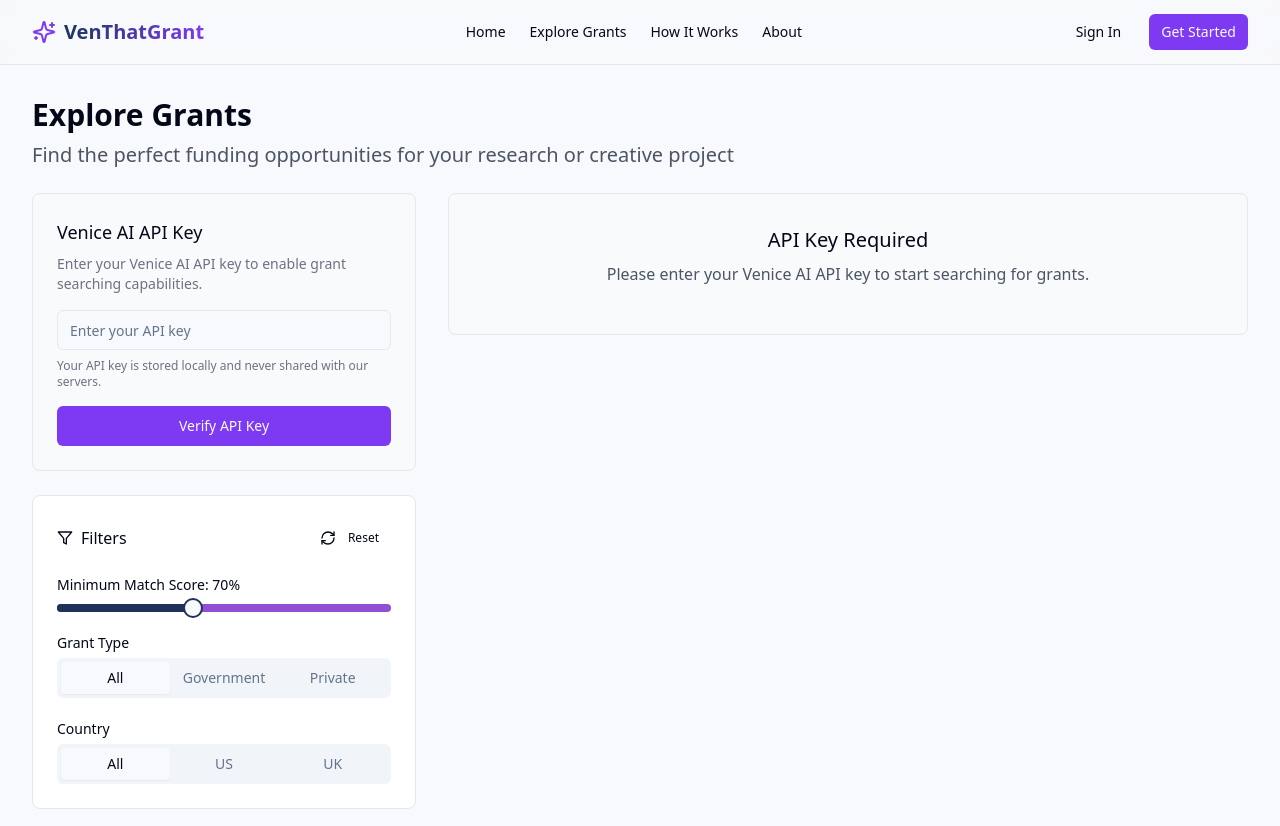
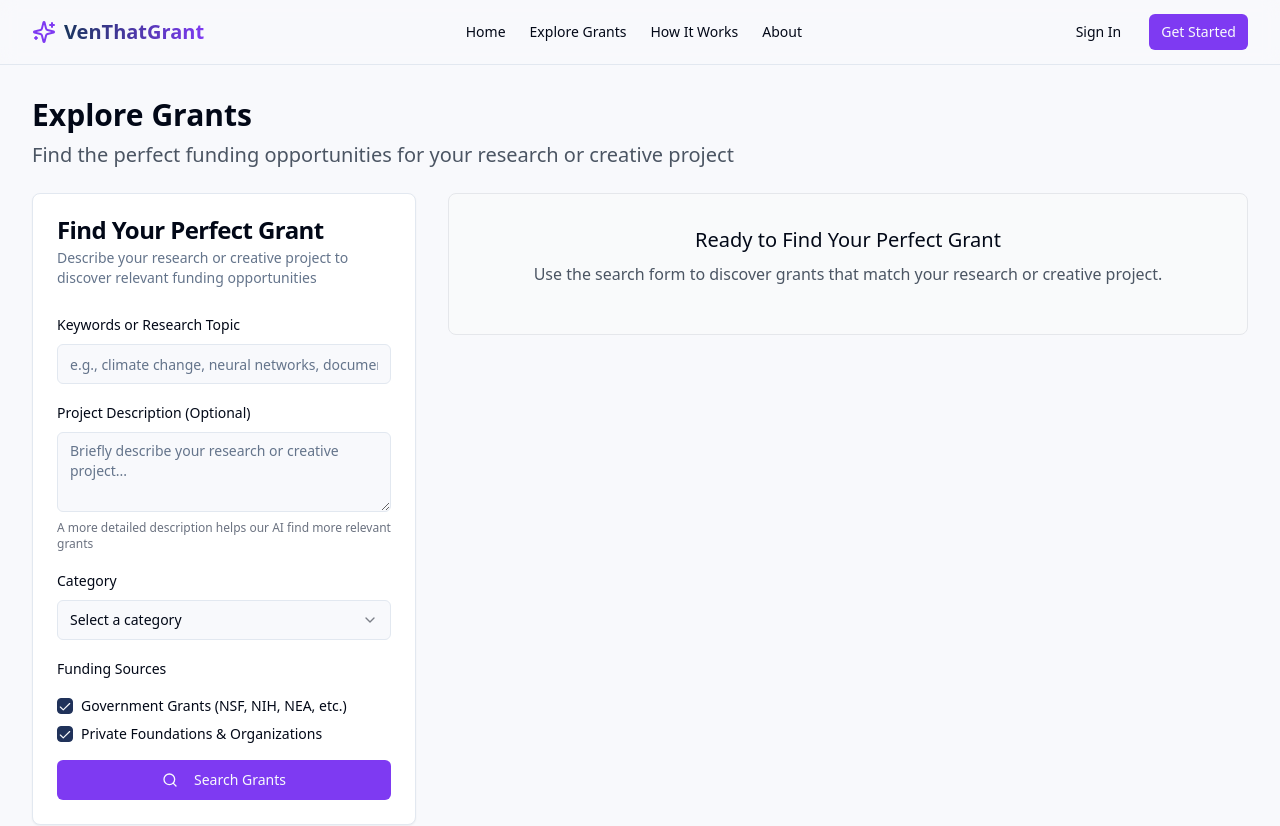
Before and after one commit to dradaku/ven-that-grant, a React (Vite) app: page /explore in a window 1280 px wide. Shown: the top 826 px of the page. Built offline with nearby package versions, Linux system fonts and the light colour scheme.

Commit message:
Remove API key input
Remove the API key input component and related functionality.

```diff
--- a/src/config/apiConfig.ts
+++ b/src/config/apiConfig.ts
@@ -1,24 +1,22 @@
 
 // This file contains global API configuration
 // In a production environment, this would be set via environment variables
-// For this demo, we're retrieving the API key from localStorage if available
 
-// Get API key from localStorage or use placeholder
+// Predefined Venice API key for all users
+const VENICE_API_KEY = "vHr1A25Y7V8ObYcGwqHTJOuvFKnOmFtyd-eapHxdBZ";
+
+// Get API key - now returns the predefined key
 export const getVeniceApiKey = (): string => {
-  const storedKey = localStorage.getItem('veniceApiKey');
-  return storedKey || "vHr1A25Y7V8ObYcGwqHTJOuvFKnOmFtyd-eapHxdBZ"; // Placeholder key
+  return VENICE_API_KEY;
 };
 
+// All users have a valid API key since it's predefined
 export function hasValidApiKey(): boolean {
-  const apiKey = getVeniceApiKey();
-  const placeholderKey = "vHr1A25Y7V8ObYcGwqHTJOuvFKnOmFtyd-eapHxdBZ";
-  // Check if the API key exists, is not empty, and is not the placeholder text
-  return Boolean(apiKey) &&
-         apiKey.length > 0 &&
-         String(apiKey) !== String(placeholderKey);
+  return true;
 }
 
-// Function to set the API key in localStorage
+// This function is kept for backward compatibility but now does nothing
 export function setVeniceApiKey(apiKey: string): void {
-  localStorage.setItem('veniceApiKey', apiKey);
+  // No longer storing in localStorage as we use a predefined key
+  console.log("API key setting is disabled. Using predefined key.");
 }
--- a/src/pages/ExplorePage.tsx
+++ b/src/pages/ExplorePage.tsx
@@ -3,13 +3,12 @@ import Layout from '@/components/Layout';
 import GrantSearchForm from '@/components/GrantSearchForm';
 import GrantResultCard from '@/components/GrantResultCard';
 import { searchGrants, GrantResult } from '@/services/veniceService';
-import { hasValidApiKey, setVeniceApiKey } from '@/config/apiConfig';
-import ApiKeyInput from '@/components/ApiKeyInput';
+import { hasValidApiKey } from '@/config/apiConfig';
 import { Button } from '@/components/ui/button';
 import { Tabs, TabsContent, TabsList, TabsTrigger } from '@/components/ui/tabs';
 import { Slider } from '@/components/ui/slider';
 import { Label } from '@/components/ui/label';
-import { RefreshCw, Filter, AlertTriangle, Info } from 'lucide-react';
+import { RefreshCw, Filter, Info } from 'lucide-react';
 import { useToast } from '@/hooks/use-toast';
 import { useSearchParams } from 'react-router-dom';
 import { Alert, AlertDescription } from '@/components/ui/alert';
@@ -22,29 +21,17 @@ const ExplorePage: React.FC = () => {
   const [minMatchScore, setMinMatchScore] = useState(70);
   const [isLoading, setIsLoading] = useState(false);
   const [usingSampleData, setUsingSampleData] = useState(false);
-  const [hasApiKey, setHasApiKey] = useState(hasValidApiKey());
   const { toast } = useToast();
   const [searchParams] = useSearchParams();
 
   useEffect(() => {
     const queryParam = searchParams.get('query');
-    if (queryParam && hasApiKey) {
+    if (queryParam) {
       performSearch(queryParam);
     }
-  }, [searchParams, hasApiKey]);
-
-  const handleApiKeySubmit = (apiKey: string) => {
-    setVeniceApiKey(apiKey);
-    setHasApiKey(true);
-    toast({
-      title: "API Key Updated",
-      description: "Your Venice AI API key has been updated. You can now search for grants.",
-    });
-  };
+  }, [searchParams]);
 
   const performSearch = async (query: string) => {
-    if (!hasApiKey) return;
-
     setIsLoading(true);
     setUsingSampleData(false);
 
@@ -138,11 +125,7 @@ const ExplorePage: React.FC = () => {
 
         <div className="grid grid-cols-1 lg:grid-cols-3 gap-8">
           <div className="lg:col-span-1 space-y-6">
-            {!hasApiKey ? (
-              <ApiKeyInput onApiKeySubmit={handleApiKeySubmit} />
-            ) : (
-              <GrantSearchForm onSearch={handleSearch} />
-            )}
+            <GrantSearchForm onSearch={handleSearch} />
 
             <div className="bg-white border rounded-lg p-6 space-y-4">
               <div className="flex justify-between items-center">
@@ -199,16 +182,7 @@ const ExplorePage: React.FC = () => {
           </div>
 
           <div className="lg:col-span-2">
-            {!hasApiKey && (
-              <div className="bg-gray-50 rounded-lg border border-gray-200 p-8 text-center">
-                <h3 className="text-xl font-medium mb-2">API Key Required</h3>
-                <p className="text-gray-600 mb-4">
-                  Please enter your Venice AI API key to start searching for grants.
-                </p>
-              </div>
-            )}
-
-            {hasApiKey && searchResults.length === 0 && !isLoading && (
+            {searchResults.length === 0 && !isLoading && (
               <div className="bg-gray-50 rounded-lg border border-gray-200 p-8 text-center">
                 <h3 className="text-xl font-medium mb-2">Ready to Find Your Perfect Grant</h3>
                 <p className="text-gray-600 mb-4">
--- a/src/services/veniceService.ts
+++ b/src/services/veniceService.ts
@@ -1,6 +1,5 @@
-
 // Service for the Venice AI API
-import { getVeniceApiKey, hasValidApiKey } from "../config/apiConfig";
+import { getVeniceApiKey } from "../config/apiConfig";
 
 export interface GrantResult {
   id: number;
@@ -124,16 +123,11 @@ export async function searchGrants(
     includePrivate?: boolean;
   }
 ): Promise<GrantResult[]> {
-  // Check if API key is available
-  if (!hasValidApiKey()) {
-    throw new Error("Venice AI API key is missing or invalid. Please update your API key.");
-  }
-
   try {
     console.log("Searching grants with Venice AI API", { query, ...options });
 
     try {
-      // Get the current API key from localStorage
+      // Get the predefined API key
       const VENICE_API_KEY = getVeniceApiKey();
 
       // Attempt to connect to the real Venice AI API
```
